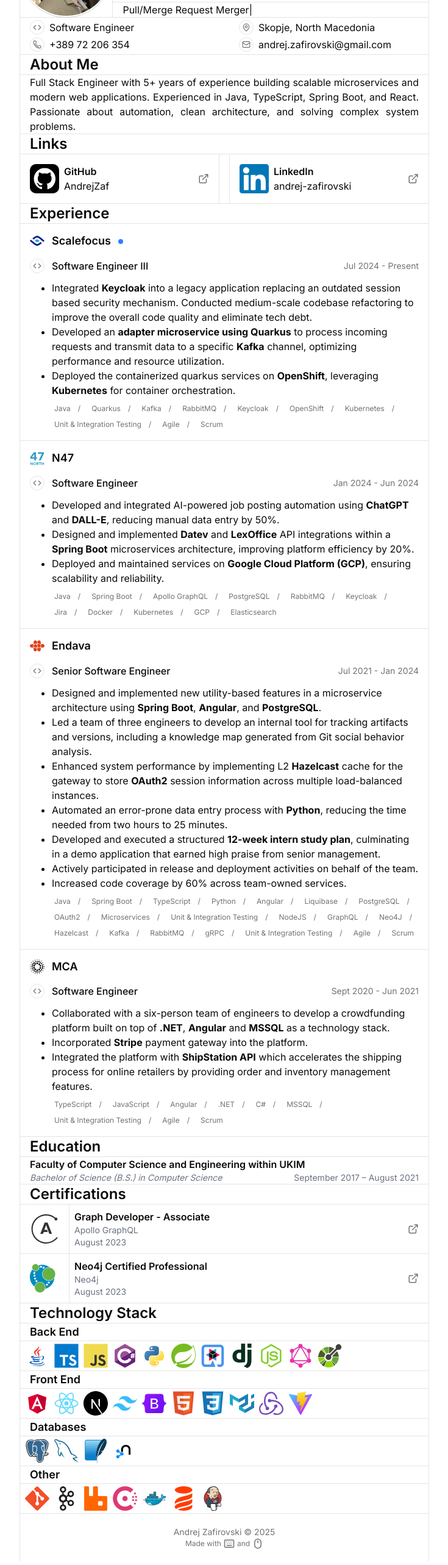
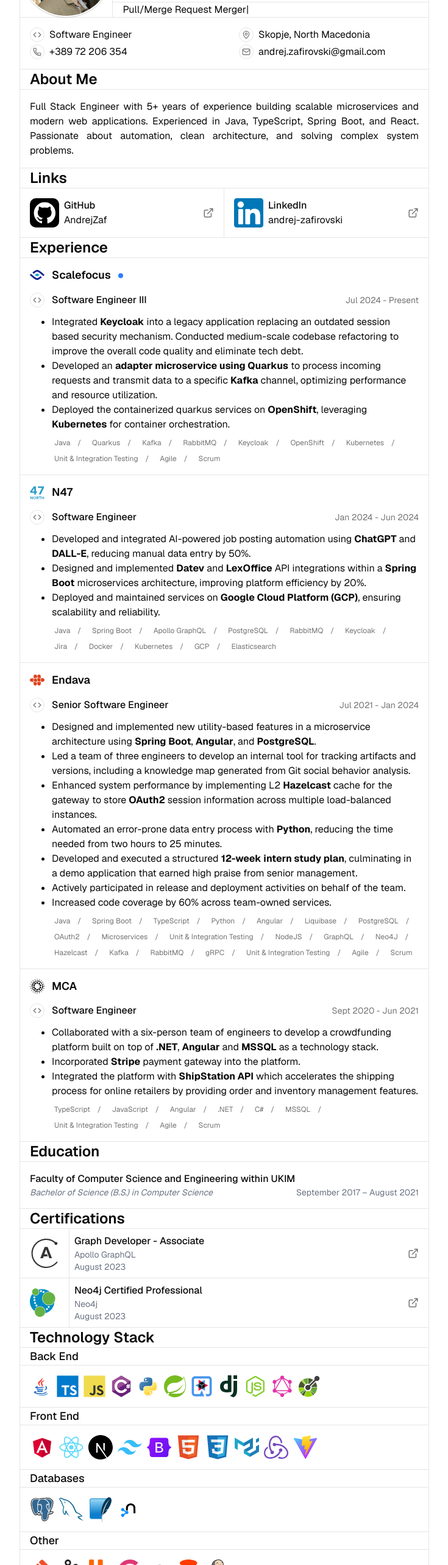
Before and after one commit to AndrejZaf/andrej_zafirovski_web, a Next.js app: page / in a window 1280 px wide. Shown: the part 160-2726 px from the top of the page at 61% size, without its empty margins (272-1007 px from the left). Built offline with nearby package versions, Linux system fonts and the light colour scheme.

Commit message:
Improve the spacing of the section content

```diff
--- a/app/layout.tsx
+++ b/app/layout.tsx
@@ -1,9 +1,9 @@
 import type { Metadata } from "next";
 import { ThemeProvider } from "next-themes";
-import { Inter } from "next/font/google";
+import { Geist } from "next/font/google";
 import "./globals.css";
 
-export const inter = Inter({ subsets: ["latin"] });
+export const geist = Geist({ subsets: ["latin"] });
 
 export const metadata: Metadata = {
   title: "Andrej Zafirovski",
@@ -37,7 +37,7 @@ export default function RootLayout({
 }>) {
   return (
     <html lang="en" suppressHydrationWarning>
-      <body className={`${inter.className} antialiased `}>
+      <body className={`${geist.className} antialiased `}>
         <ThemeProvider
           attribute="class"
           defaultTheme="system"
--- a/components/about-me.tsx
+++ b/components/about-me.tsx
@@ -15,7 +15,7 @@ const AboutMe = () => {
           <div className="border-y">
             <h1 className="text-2xl font-semibold px-4">About Me</h1>
           </div>
-          <p className="text-justify px-4">
+          <p className="text-justify p-4">
             Full Stack Engineer with 5+ years of experience building scalable
             microservices and modern web applications. Experienced in Java,
             TypeScript, Spring Boot, and React. Passionate about automation,
--- a/components/certifications.tsx
+++ b/components/certifications.tsx
@@ -45,7 +45,7 @@ export const Certification = () => {
                     className="h-12 w-12"
                   />
                   <div className="border-l p-2">
-                    <div className="font-semibold">{cert.title}</div>
+                    <div className="font-medium">{cert.title}</div>
                     <div className="text-sm text-gray-500">{cert.issuer}</div>
                     <div className="text-sm text-gray-500">{cert.date}</div>
                   </div>
--- a/components/details.tsx
+++ b/components/details.tsx
@@ -10,7 +10,7 @@ const Details = () => {
       viewport={{ once: true, margin: "-10% 0px" }}
       transition={{ duration: 0.36 }}
     >
-      <div className="grid grid-cols-1 md:grid-cols-2 gap-1 px-4 gap-x-12 py-1">
+      <div className="grid grid-cols-1 md:grid-cols-2 gap-1 p-4 gap-x-12">
         <div className="flex items-center gap-x-2">
           <div
             className="flex size-6 shrink-0 items-center justify-center rounded-full text-muted-foreground border"
--- a/components/education.tsx
+++ b/components/education.tsx
@@ -13,8 +13,8 @@ export const Eduction = () => {
       <div className="border-b px-4">
         <h1 className="text-2xl font-semibold">Education</h1>
       </div>
-      <div className="flex flex-col px-4">
-        <div className="font-semibold">
+      <div className="flex flex-col p-4">
+        <div className="font-medium">
           Faculty of Computer Science and Engineering within UKIM
         </div>
         <div className="flex justify-between">
--- a/components/links.tsx
+++ b/components/links.tsx
@@ -32,12 +32,12 @@ const Links = () => {
         <div className="border-b">
           <h1 className="text-2xl font-semibold px-4">Links</h1>
         </div>
-        <div className="grid md:grid-cols-2 gap-x-4">
+        <div className="grid md:grid-cols-2">
           {LINKS.map((link) => (
             <a
               key={link.id}
               href={link.url}
-              className="hover:underline first:border-r last:border-l p-4 border-b md:border-0 last:border-0"
+              className="hover:underline first:border-r p-4 border-b md:border-0 last:border-0"
               target="_blank"
             >
               <div className="flex justify-between items-center">
@@ -50,7 +50,7 @@ const Links = () => {
                     />
                   </div>
                   <div className="flex flex-col">
-                    <div className="font-semibold">{link.title}</div>
+                    <div className="font-medium">{link.title}</div>
                     <div>{link.subtitle}</div>
                   </div>
                 </div>
--- a/components/projects.tsx
+++ b/components/projects.tsx
@@ -1,8 +1,38 @@
 "use client";
 
+import { ExternalLink, GithubIcon } from "lucide-react";
 import { motion } from "motion/react";
 
 const Projects = () => {
+  const PROJECTS = [
+    {
+      id: 1,
+      name: "Whac A Meal",
+      repositoryUrl: "https://github.com/AndrejZaf/whacameal-web/",
+      liveDemoUrl: "https://whacameal-web.andrejzafirovski.com/",
+    },
+    {
+      id: 2,
+      name: "Pokedex",
+      repositoryUrl: "https://github.com/AndrejZaf/pokedex/",
+      liveDemoUrl: "https://pokedex.andrejzafirovski.com/",
+      technologies: ["NextJS", "TypeScript", "TailwindCSS", "PokeAPI"],
+    },
+    {
+      id: 3,
+      name: "RareKickz",
+      repositoryUrl: "https://github.com/AndrejZaf/rarekickz/",
+      liveDemoUrl: "",
+      technologies: [],
+    },
+    {
+      id: 4,
+      name: "Fitness Tracker",
+      repositoryUrl: "https://github.com/AndrejZaf/fitness-tracker/",
+      liveDemoUrl: "",
+      technologies: [],
+    },
+  ];
   return (
     <motion.div
       initial={{ opacity: 0, y: 24 }}
@@ -13,9 +43,43 @@ const Projects = () => {
       <div>
         <h1 className="text-2xl font-semibold border-b px-4">Projects</h1>
       </div>
-      <div className="px-4">
-        <div>Whac A Meal</div>
-        <div>Pokedex</div>
+      <div>
+        {PROJECTS.map((project) => (
+          <div
+            key={project.id}
+            className="flex justify-between items-center p-4 border-b last:border-0"
+          >
+            <div>
+              <h4 className="font-medium">{project.name}</h4>
+              <div>
+                {project.technologies?.map((technology) => (
+                  <span
+                    key={technology}
+                    className="text-sm text-muted-foreground"
+                  >
+                    {technology}
+                  </span>
+                ))}
+              </div>
+            </div>
+            <div className="flex space-x-4 text-muted-foreground">
+              <a
+                href={project.repositoryUrl}
+                className="text-sm hover:underline"
+              >
+                <GithubIcon size={18} />
+              </a>
+              {project.liveDemoUrl && (
+                <a
+                  href={project.liveDemoUrl}
+                  className="text-sm hover:underline"
+                >
+                  <ExternalLink size={18} />
+                </a>
+              )}
+            </div>
+          </div>
+        ))}
       </div>
     </motion.div>
   );
--- a/components/technology-stack.tsx
+++ b/components/technology-stack.tsx
@@ -187,12 +187,12 @@ export const TechnologyStack = () => {
         <h1 className="text-2xl font-semibold px-4">Technology Stack</h1>
       </div>
 
-      <div className="">
+      <div>
         <div className="border-b">
           <div className="border-b">
-            <h1 className="text-lg font-semibold px-4">Back End</h1>
+            <h1 className="text-lg font-medium px-4">Back End</h1>
           </div>
-          <div className="flex px-2 gap-x-2 py-1">
+          <div className="flex p-4 gap-x-2">
             {BACKEND_TECHNOLOGY_STACK.map((tech) => (
               <Tooltip key={tech.id}>
                 <TooltipTrigger asChild>
@@ -201,7 +201,7 @@ export const TechnologyStack = () => {
                     whileTap={{ scale: 0.8 }}
                     src={tech.image}
                     alt={tech.name}
-                    className="h-10 w-10"
+                    className="h-9 w-9"
                   />
                 </TooltipTrigger>
                 <TooltipContent>
@@ -213,9 +213,9 @@ export const TechnologyStack = () => {
         </div>
         <div className="border-b">
           <div className="border-b">
-            <h1 className="text-lg font-semibold px-4">Front End</h1>
+            <h1 className="text-lg font-medium px-4">Front End</h1>
           </div>
-          <div className="flex px-2 gap-x-2 py-1">
+          <div className="flex p-4 gap-x-2">
             {FRONTEND_TECHNOLOGY_STACK.map((tech) => (
               <Tooltip key={tech.id}>
                 <TooltipTrigger asChild>
@@ -236,9 +236,9 @@ export const TechnologyStack = () => {
         </div>
         <div className="border-b">
           <div className="border-b">
-            <h1 className="text-lg font-semibold px-4">Databases</h1>
+            <h1 className="text-lg font-medium px-4">Databases</h1>
           </div>
-          <div className="flex px-2 gap-x-2 py-1">
+          <div className="flex p-4 gap-x-2">
             {DATABASE_TECHNOLOGY_STACK.map((tech) => (
               <Tooltip key={tech.id}>
                 <TooltipTrigger asChild>
@@ -259,9 +259,9 @@ export const TechnologyStack = () => {
         </div>
         <div>
           <div className="border-b">
-            <h1 className="text-lg font-semibold px-4">Other</h1>
+            <h1 className="text-lg font-medium px-4">Other</h1>
           </div>
-          <div className="flex px-2 gap-x-2 py-1">
+          <div className="flex p-4 gap-x-2">
             {OTHER_TECHNOLOGY_STACK.map((tech) => (
               <Tooltip key={tech.id}>
                 <TooltipTrigger asChild>
```
